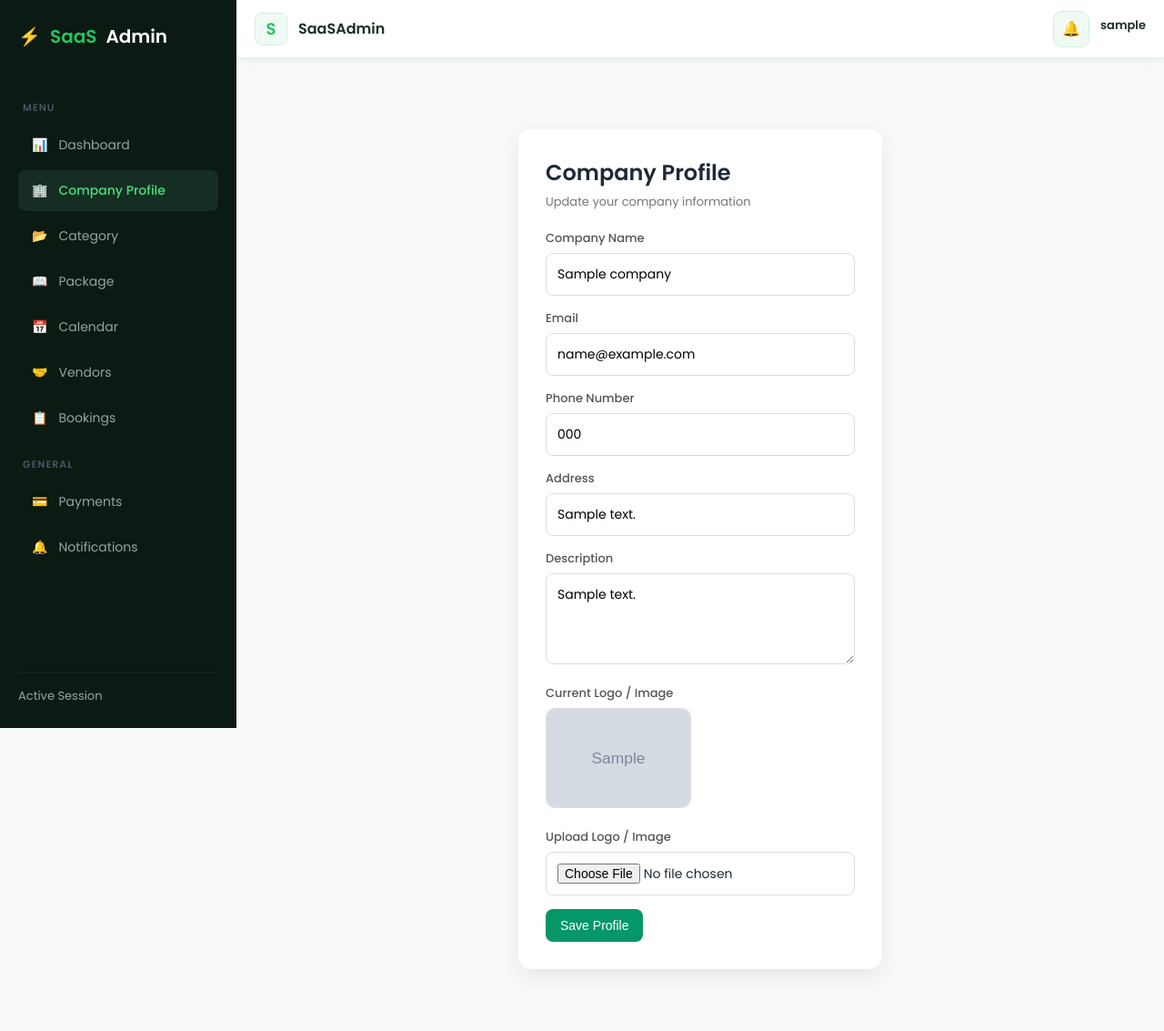
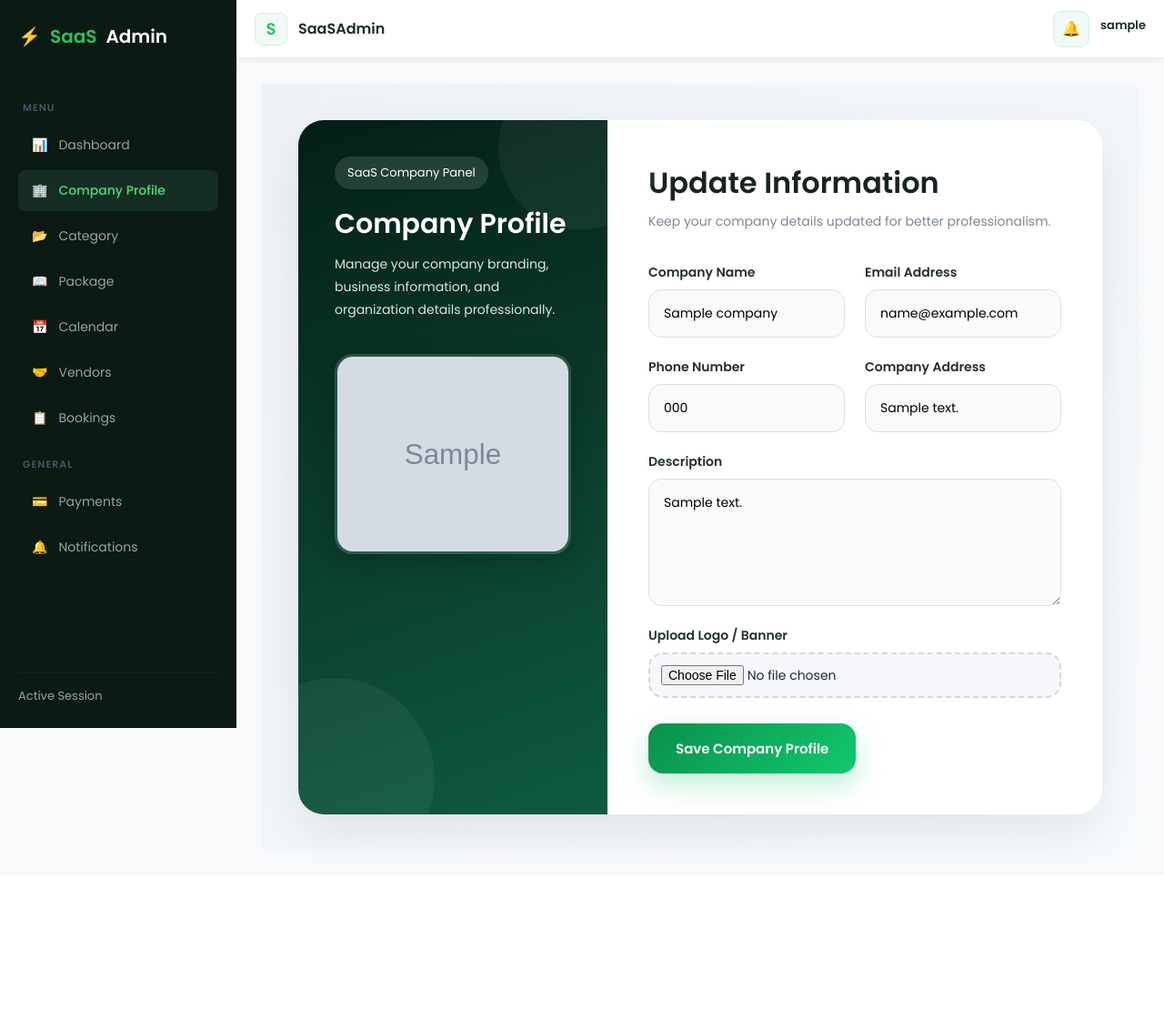
Before and after one commit to AliaSham/event_saas, a PHP site: page /admin/company_profile.php in a window 1280 px wide. Shown: the whole page at 91% size. After the commit the page ends 935 px from the top, so only its background shows below. Run offline with PHP 8.4, Linux system fonts and the light colour scheme; the visitor is signed in with stand-in values (Sample User, id 1); tables that the repository leaves empty or names only in its code hold one stand-in row (values such as "Sample post"); grey boxes marked "Sample" are stand-in pictures.

Commit message:
updated ui
company profile

```diff
--- a/admin/company_profile.php
+++ b/admin/company_profile.php
@@ -36,7 +36,13 @@ if ($_SERVER['REQUEST_METHOD'] == 'POST') {
 
     $logoName = $company['logo'];
 
-    if ($company_name == "" || $email == "" || $phone == "" || $address == "" || $description == "") {
+    if (
+        $company_name == "" ||
+        $email == "" ||
+        $phone == "" ||
+        $address == "" ||
+        $description == ""
+    ) {
         $error = "All fields are required.";
     }
     elseif (!preg_match('/^01[0-9]-[0-9]{7,8}$/', $phone)) {
@@ -44,7 +50,7 @@ if ($_SERVER['REQUEST_METHOD'] == 'POST') {
     }
     else {
 
-        /* UPLOAD LOGO IF SELECTED */
+        /* UPLOAD LOGO */
         if (isset($_FILES['logo']) && $_FILES['logo']['error'] == 0) {
 
             $fileTmp = $_FILES['logo']['tmp_name'];
@@ -57,7 +63,7 @@ if ($_SERVER['REQUEST_METHOD'] == 'POST') {
                 $error = "Only JPG, JPEG, PNG and WEBP files are allowed.";
             } else {
 
-                $newLogoName = time() . "_" . rand(1000, 9999) . "." . $ext;
+                $newLogoName = time() . "_" . rand(1000,9999) . "." . $ext;
 
                 $uploadDir = __DIR__ . "/../uploads/companies/";
 
@@ -70,6 +76,7 @@ if ($_SERVER['REQUEST_METHOD'] == 'POST') {
                 if (move_uploaded_file($fileTmp, $uploadPath)) {
 
                     if (!empty($logoName)) {
+
                         $oldLogoPath = $uploadDir . $logoName;
 
                         if (file_exists($oldLogoPath)) {
@@ -112,81 +119,411 @@ if ($_SERVER['REQUEST_METHOD'] == 'POST') {
 ?>
 
 <style>
-.company-logo-preview {
-    width: 160px;
-    height: 110px;
-    object-fit: cover;
-    border-radius: 10px;
-    margin-bottom: 15px;
-    border: 1px solid #ddd;
+
+*{
+    margin:0;
+    padding:0;
+    box-sizing:border-box;
+    font-family:'Poppins', sans-serif;
 }
+
+.profile-page{
+    min-height:100vh;
+    padding:40px;
+    background:
+    linear-gradient(
+        135deg,
+        #edf2f7,
+        #f7fafc
+    );
+}
+
+.profile-wrapper{
+    max-width:1200px;
+    margin:auto;
+}
+
+.profile-card{
+    background:#fff;
+    border-radius:28px;
+    overflow:hidden;
+    display:grid;
+    grid-template-columns:340px 1fr;
+    box-shadow:
+    0 20px 50px rgba(0,0,0,0.08);
+}
+
+/* LEFT SIDE */
+
+.profile-sidebar{
+    background:
+    linear-gradient(
+        160deg,
+        #041f17,
+        #0a3b2b,
+        #0d5b40
+    );
+
+    color:white;
+    padding:40px;
+    position:relative;
+}
+
+.profile-sidebar::before{
+    content:'';
+    position:absolute;
+    top:-60px;
+    right:-60px;
+    width:180px;
+    height:180px;
+    background:rgba(255,255,255,0.05);
+    border-radius:50%;
+}
+
+.profile-sidebar::after{
+    content:'';
+    position:absolute;
+    bottom:-70px;
+    left:-70px;
+    width:220px;
+    height:220px;
+    background:rgba(255,255,255,0.05);
+    border-radius:50%;
+}
+
+.company-badge{
+    display:inline-block;
+    padding:8px 14px;
+    border-radius:50px;
+    background:rgba(255,255,255,0.12);
+    font-size:13px;
+    margin-bottom:20px;
+}
+
+.sidebar-title{
+    font-size:30px;
+    font-weight:700;
+    margin-bottom:14px;
+    line-height:1.2;
+}
+
+.sidebar-desc{
+    color:#d8e7df;
+    line-height:1.8;
+    font-size:14px;
+}
+
+.company-logo-preview{
+    width:100%;
+    height:220px;
+    object-fit:cover;
+    border-radius:20px;
+    margin-top:35px;
+    border:3px solid rgba(255,255,255,0.15);
+    box-shadow:
+    0 10px 30px rgba(0,0,0,0.2);
+}
+
+/* RIGHT SIDE */
+
+.profile-content{
+    padding:45px;
+}
+
+.top-header{
+    display:flex;
+    justify-content:space-between;
+    align-items:center;
+    margin-bottom:35px;
+}
+
+.header-title h2{
+    font-size:32px;
+    color:#16251d;
+    margin-bottom:8px;
+}
+
+.header-title p{
+    color:#7b8794;
+    font-size:14px;
+}
+
+/* ALERT */
+
+.alert{
+    padding:15px 18px;
+    border-radius:14px;
+    margin-bottom:22px;
+    font-weight:600;
+    font-size:14px;
+}
+
+.alert.error{
+    background:#ffe9e9;
+    color:#c62828;
+}
+
+.alert.success{
+    background:#e7f9ef;
+    color:#0c8f52;
+}
+
+/* FORM */
+
+.form-grid{
+    display:grid;
+    grid-template-columns:1fr 1fr;
+    gap:22px;
+}
+
+.form-group{
+    display:flex;
+    flex-direction:column;
+}
+
+.form-group.full{
+    grid-column:1 / -1;
+}
+
+label{
+    margin-bottom:8px;
+    color:#233229;
+    font-weight:600;
+    font-size:14px;
+}
+
+input,
+textarea{
+    width:100%;
+    padding:15px 16px;
+    border-radius:14px;
+    border:1px solid #d9e0e6;
+    background:#fafafa;
+    font-size:14px;
+    transition:0.25s ease;
+    outline:none;
+}
+
+textarea{
+    min-height:140px;
+    resize:vertical;
+}
+
+input:focus,
+textarea:focus{
+    border-color:#0bbf66;
+    background:white;
+    box-shadow:
+    0 0 0 5px rgba(11,191,102,0.08);
+}
+
+/* FILE INPUT */
+
+.file-upload{
+    padding:12px;
+    background:#f5f7fa;
+    border:2px dashed #cfd8dc;
+    border-radius:16px;
+}
+
+/* BUTTON */
+
+.btn-save{
+    margin-top:28px;
+    border:none;
+    background:
+    linear-gradient(
+        135deg,
+        #0b8f4d,
+        #10c96d
+    );
+
+    color:white;
+    padding:16px 30px;
+    border-radius:16px;
+    font-size:15px;
+    font-weight:700;
+    cursor:pointer;
+
+    box-shadow:
+    0 12px 30px rgba(16,201,109,0.28);
+
+    transition:0.25s ease;
+}
+
+.btn-save:hover{
+    transform:translateY(-3px);
+}
+
+/* RESPONSIVE */
+
+@media(max-width:950px){
+
+    .profile-card{
+        grid-template-columns:1fr;
+    }
+
+    .form-grid{
+        grid-template-columns:1fr;
+    }
+
+    .profile-page{
+        padding:20px;
+    }
+
+    .profile-content{
+        padding:30px;
+    }
+}
+
 </style>
 
-<div class="container">
+<div class="profile-page">
 
-    <div class="form-container">
+    <div class="profile-wrapper">
 
-        <div class="form-box modern-form">
+        <div class="profile-card">
 
-            <h2>Company Profile</h2>
-            <p class="muted">Update your company information</p>
+            <!-- LEFT -->
+            <div class="profile-sidebar">
+
+                <div class="company-badge">
+                    SaaS Company Panel
+                </div>
+
+                <div class="sidebar-title">
+                    Company Profile
+                </div>
+
+                <div class="sidebar-desc">
+                    Manage your company branding, business information,
+                    and organization details professionally.
+                </div>
+
+                <?php if (!empty($company['logo'])) { ?>
+
+                    <img
+                        src="../uploads/companies/<?= $company['logo'] ?>"
+                        class="company-logo-preview"
+                        alt="Company Logo"
+                    >
+
+                <?php } ?>
+
+            </div>
+
+            <!-- RIGHT -->
+            <div class="profile-content">
+
+                <div class="top-header">
+
+                    <div class="header-title">
+                        <h2>Update Information</h2>
+                        <p>
+                            Keep your company details updated for better professionalism.
+                        </p>
+                    </div>
+
+                </div>
 
                 <?php if ($error != "") { ?>
-                <div class="alert error"><?= $error ?></div>
+                    <div class="alert error">
+                        <?= $error ?>
+                    </div>
                 <?php } ?>
 
                 <?php if ($success != "") { ?>
-                <div class="alert success"><?= $success ?></div>
+                    <div class="alert success">
+                        <?= $success ?>
+                    </div>
                 <?php } ?>
 
                 <form method="POST" enctype="multipart/form-data">
 
+                    <div class="form-grid">
+
+                        <div class="form-group">
+
                             <label>Company Name</label>
-                <input type="text"
+
+                            <input
+                                type="text"
                                 name="company_name"
                                 value="<?= $company['company_name'] ?>"
-                       required>
+                                required
+                            >
 
-                <label>Email</label>
-                <input type="email"
+                        </div>
+
+                        <div class="form-group">
+
+                            <label>Email Address</label>
+
+                            <input
+                                type="email"
                                 name="email"
                                 value="<?= $company['email'] ?>"
-                       required>
+                                required
+                            >
+
+                        </div>
+
+                        <div class="form-group">
 
                             <label>Phone Number</label>
-                <input type="tel"
+
+                            <input
+                                type="tel"
                                 name="phone"
-                       placeholder="Example: 012-3456789"
+                                placeholder="012-3456789"
                                 pattern="01[0-9]-[0-9]{7,8}"
-                       title="Phone number must follow the format 012-3456789"
                                 value="<?= $company['phone'] ?>"
-                       required>
+                                required
+                            >
 
-                <label>Address</label>
-                <input type="text"
+                        </div>
+
+                        <div class="form-group">
+
+                            <label>Company Address</label>
+
+                            <input
+                                type="text"
                                 name="address"
                                 value="<?= $company['address'] ?>"
-                       required>
+                                required
+                            >
+
+                        </div>
+
+                        <div class="form-group full">
 
                             <label>Description</label>
-                <textarea name="description"
-                          placeholder="Describe your company"
-                          required><?= $company['description'] ?></textarea>
 
-                <?php if (!empty($company['logo'])) { ?>
-                    <label>Current Logo / Image</label>
-                    <img src="../uploads/companies/<?= $company['logo'] ?>"
-                         class="company-logo-preview"
-                         alt="Company Logo">
-                <?php } ?>
+                            <textarea
+                                name="description"
+                                required
+                            ><?= $company['description'] ?></textarea>
 
-                <label>Upload Logo / Image</label>
-                <input type="file"
+                        </div>
+
+                        <div class="form-group full">
+
+                            <label>Upload Logo / Banner</label>
+
+                            <input
+                                type="file"
                                 name="logo"
-                       accept="image/*">
+                                class="file-upload"
+                                accept="image/*"
+                            >
 
-                <button class="btn btn-primary">
-                    Save Profile
+                        </div>
+
+                    </div>
+
+                    <button class="btn-save">
+                        Save Company Profile
                     </button>
 
                 </form>
@@ -197,4 +534,6 @@ if ($_SERVER['REQUEST_METHOD'] == 'POST') {
 
     </div>
 
+</div>
+
 <?php include('footer.php'); ?>
```
Lines whose indentation alone changed are shown as unchanged.
